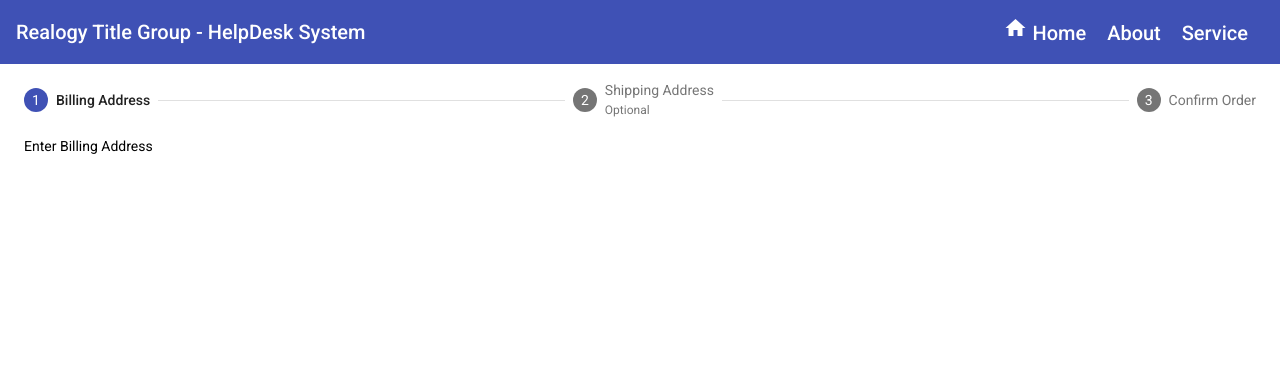
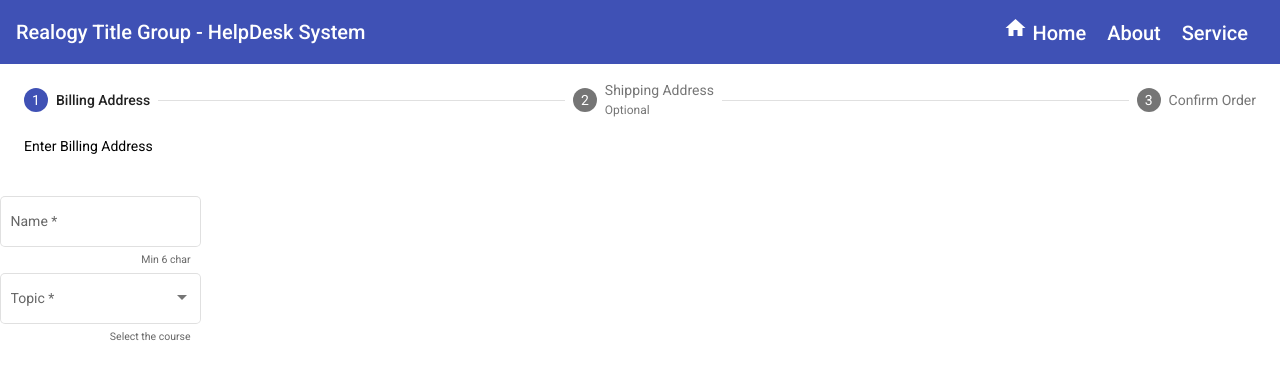
Before and after one commit to yuhup2edy/material-demo, an Angular app: page / in a window 1280 px wide. Shown: the top 378 px of the page. Built offline with nearby package versions, Linux system fonts and the light colour scheme.

Commit message:
Added input and select

```diff
--- a/src/app/app.component.html
+++ b/src/app/app.component.html
@@ -243,3 +243,30 @@
     <p> Place Order</p>
   </mat-step>
 </mat-horizontal-stepper>
+
+
+<!-- floatLabel = never / always, hideRequiredMarker appearance as legacy, outline, standard and fill -->
+<mat-form-field floatLabel="auto" appearance="outline" color="accent">
+  <mat-label> Name </mat-label>
+  <input matInput required >
+  <mat-hint align="end"> Min 6 char</mat-hint>
+  </mat-form-field>
+
+  <div>
+  <mat-form-field appearance="outline" color="accent" >
+    <mat-label> Topic </mat-label>
+    <mat-select required [(value)]="selectedValue" multiple>
+      <mat-option> None</mat-option>
+      <mat-optgroup label="Web">
+      <mat-option value="angular">Angular</mat-option>
+      <mat-option value="react">React</mat-option>
+      <mat-option value="vue">Vue</mat-option>
+    </mat-optgroup>
+    <mat-optgroup label="Mobile">
+      <mat-option value="iOS"> Apple</mat-option>
+      <mat-option value="Java"> Android</mat-option>
+    </mat-optgroup>
+    </mat-select>
+    <mat-hint align="end"> Select the course</mat-hint>
+  </mat-form-field>
+</div>
--- a/src/app/app.component.ts
+++ b/src/app/app.component.ts
@@ -10,6 +10,7 @@
   notifications = "1";
   showSpinner = false;
   opened = false;
+  selectedValue : string;
 
 log(state)
 {
--- a/src/app/material/material.module.ts
+++ b/src/app/material/material.module.ts
@@ -1,5 +1,5 @@
+
 import { NgModule } from '@angular/core';
-
 import { MatButtonModule }                from '@angular/material/button';
 import { MatButtonToggleModule }          from '@angular/material/button-toggle';
 import { MatIconModule }                  from '@angular/material/icon';
@@ -16,13 +16,18 @@
 import { MatCardModule }                  from '@angular/material/card';
 import { MatTabsModule }                  from '@angular/material/tabs';
 import { MatStepperModule }               from '@angular/material/stepper';
+import { MatFormFieldModule }             from '@angular/material/form-field';
+import { MatInputModule }                 from '@angular/material/input';
+import { MatSelectModule }                from '@angular/material/select';
 
 
 //import { MatMenuModule } from '@angular/material/menu';
 //import { MatToolbarModule } from '@angular/material/toolbar';
 //import { MatCardModule } from '@angular/material/card';
 
-const Material = [ MatButtonModule,
+const Material =
+[
+                   MatButtonModule,
                    MatButtonToggleModule,
                    MatIconModule,
                    MatBadgeModule,
@@ -37,7 +42,11 @@
                    MatExpansionModule,
                    MatCardModule,
                    MatTabsModule,
-                   MatStepperModule]
+                   MatStepperModule,
+                   MatFormFieldModule,
+                   MatInputModule,
+                   MatSelectModule
+]
 
 @NgModule({
   imports: [Material],
```
